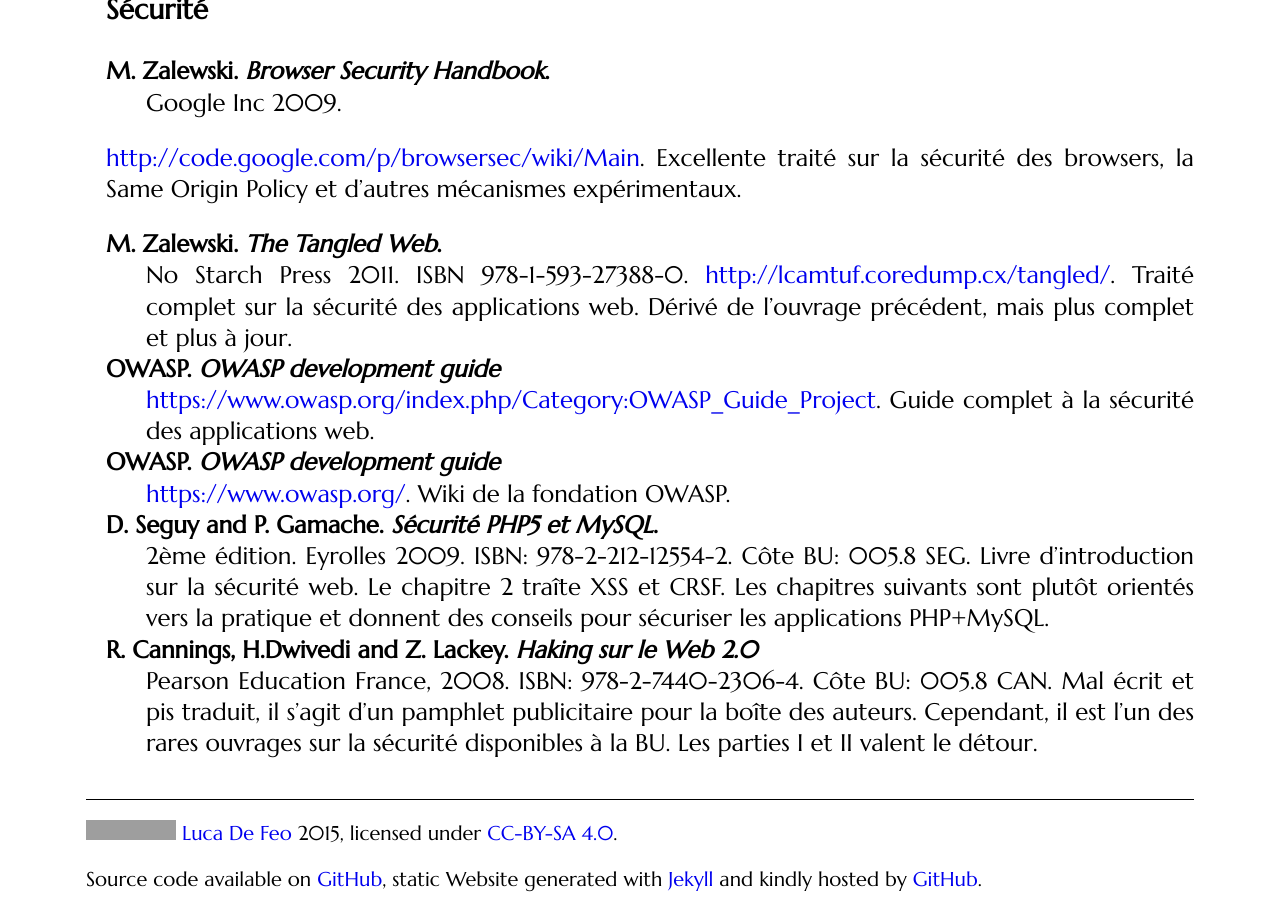
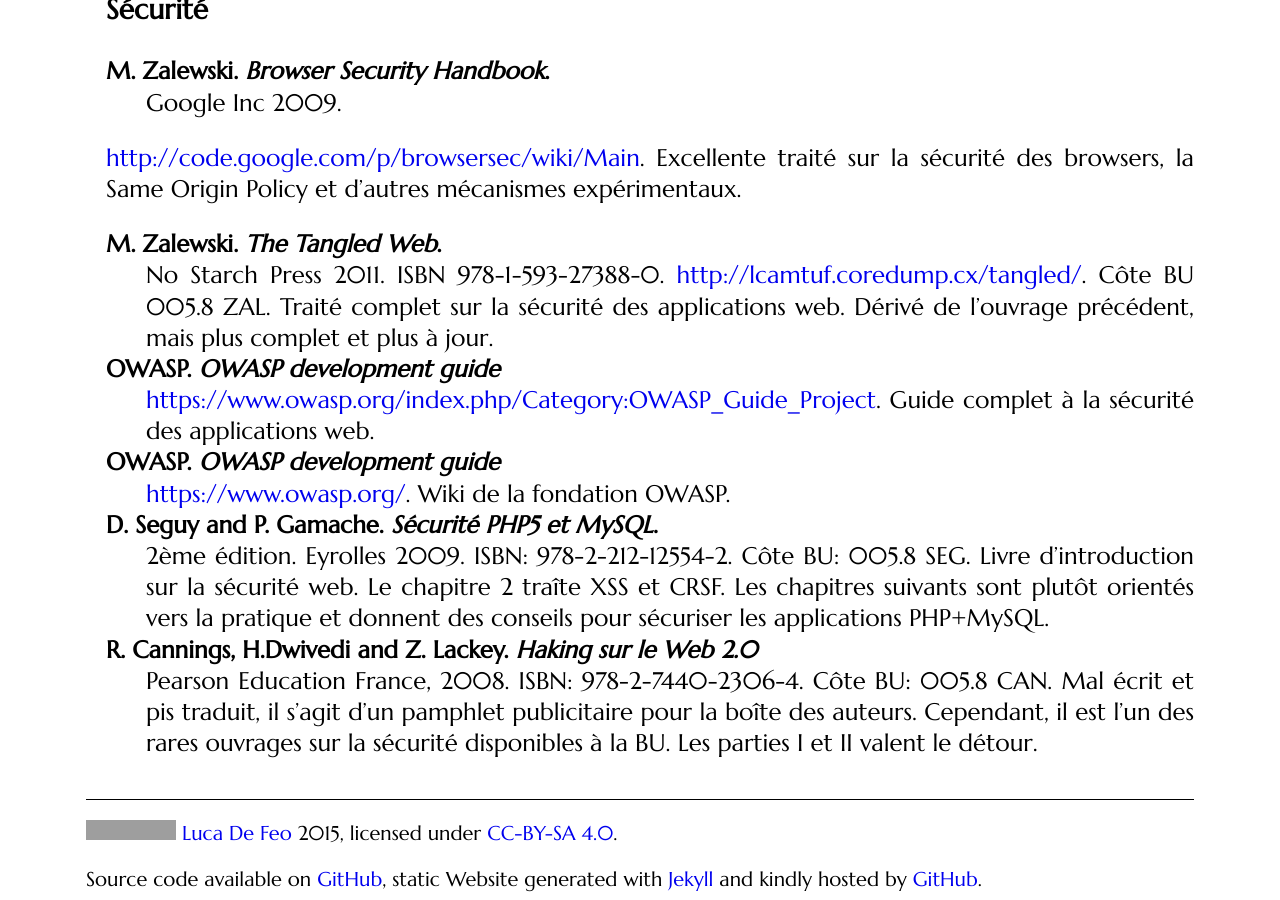
Before and after one commit to defeo/aws, a Jekyll site: the page built from index.md, in a window 1280 px wide and 900 px high, scrolled down 5963 px. Built offline with Jekyll 4.4.1, drawn with Linux system fonts in a browser that asks for light colours; nearby versions of some CDN libraries; some web fonts are replaced; grey boxes are pictures that could not be loaded.

Commit message:
Updated references

```diff
--- a/index.md
+++ b/index.md
@@ -215,9 +215,9 @@ mécanismes expérimentaux.
 
 M. Zalewski. *The Tangled Web*.
 : No Starch Press 2011. ISBN
-978-1-593-27388-0. <http://lcamtuf.coredump.cx/tangled/>. Traité
-complet sur la sécurité des applications web. Dérivé de l'ouvrage
-précédent, mais plus complet et plus à jour.
+978-1-593-27388-0. <http://lcamtuf.coredump.cx/tangled/>. Côte
+BU 005.8 ZAL. Traité complet sur la sécurité des applications
+web. Dérivé de l'ouvrage précédent, mais plus complet et plus à jour.
 
 OWASP. *OWASP development guide*
 : <https://www.owasp.org/index.php/Category:OWASP_Guide_Project>.
```
